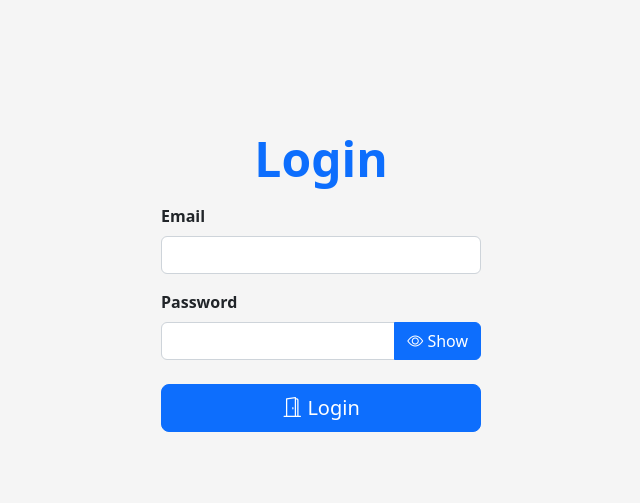
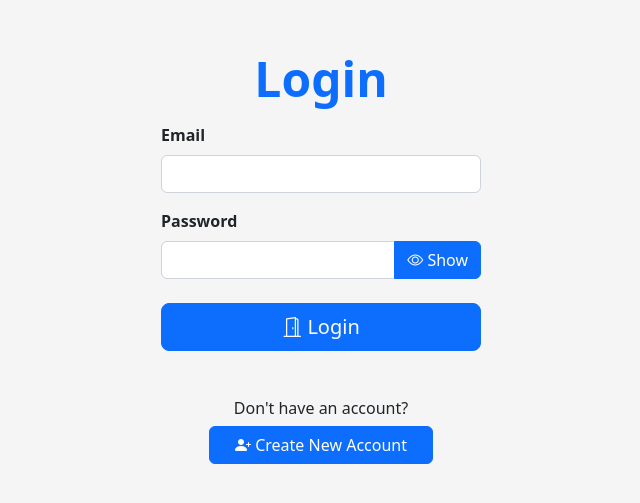
Before and after one commit to crvouga/setlist, a Nuxt app: page /login in a window 1280 px wide. Shown: the part 119-622 px from the top of the page, without its empty margins (319-959 px from the left). Built offline with nearby package versions, Linux system fonts and the light colour scheme.

Commit message:
added create account

```diff
--- /dev/null
+++ b/pages/create-account.vue
@@ -0,0 +1 @@
+<template>create account</template>
--- a/pages/login.vue
+++ b/pages/login.vue
@@ -147,6 +147,14 @@ const login = async () => {
           Login
         </button>
       </form>
+
+      <div class="d-flex flex-column justify-content-center p-5">
+        <p class="h6 text-center">Don't have an account?</p>
+        <NuxtLink to="/create-account" class="btn btn-primary">
+          <i class="bi bi-person-plus-fill"></i>
+          Create New Account
+        </NuxtLink>
+      </div>
     </main>
   </div>
 </template>
```
